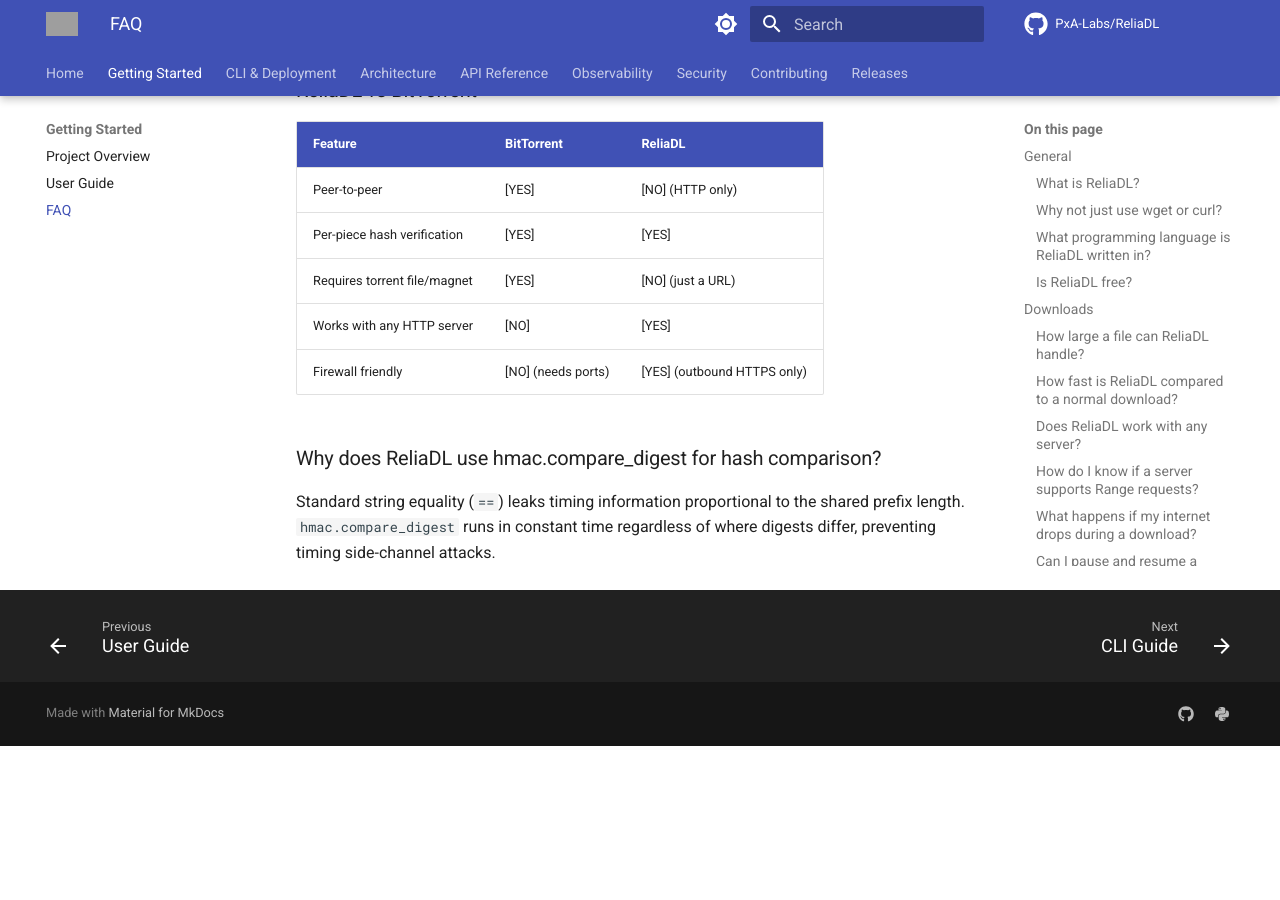
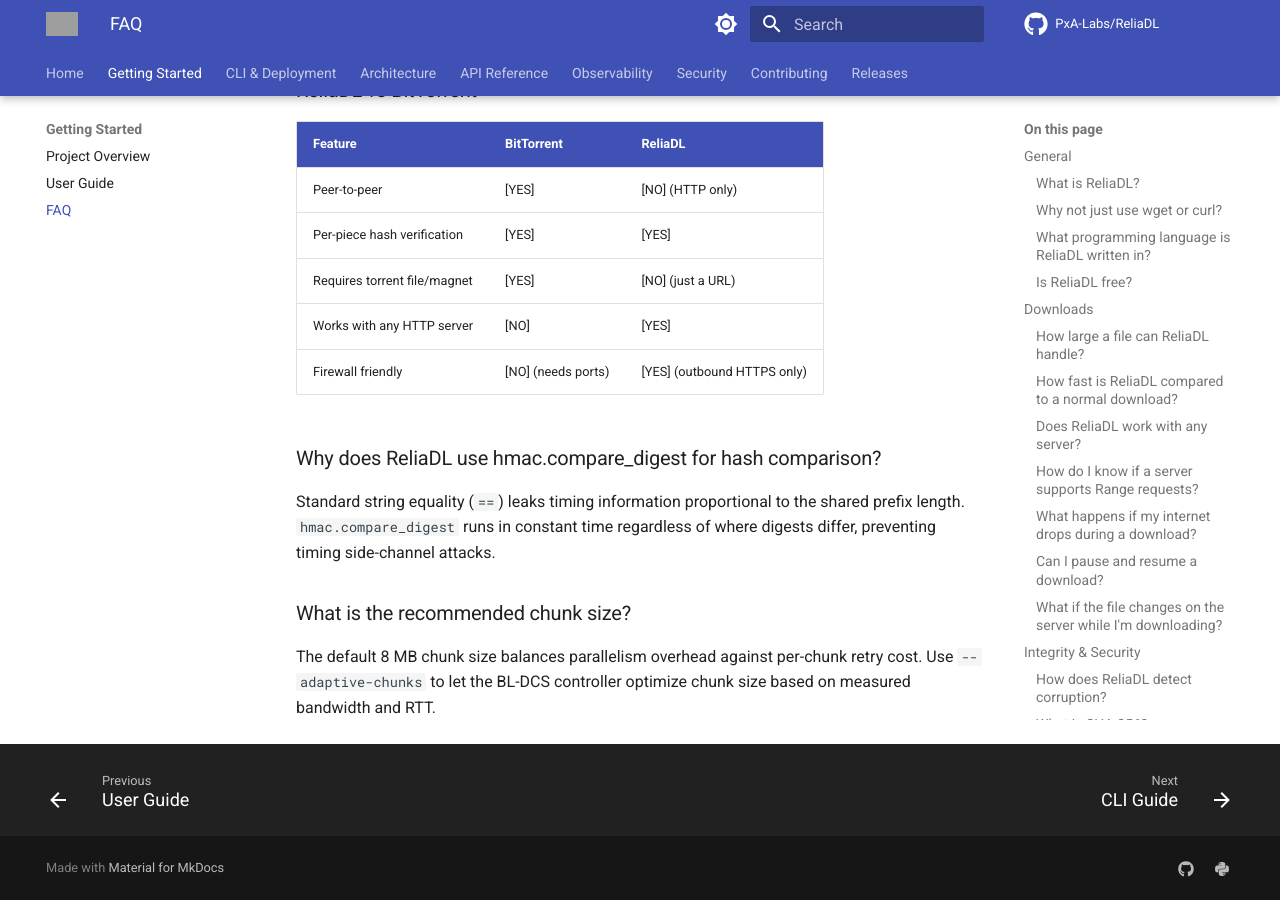
Before and after one commit to PxA-Labs/ReliaDL, an MkDocs documentation site: the page built from docs/FAQ.md, in a window 1280 px wide and 900 px high, scrolled down 6426 px. Built offline with MkDocs 1.6.1 and Material for MkDocs 9.7.7, drawn with Linux system fonts in a browser that asks for light colours; comment, search, counter and statistics services are not loaded; the version menu is left out; before the commit the page ends 7172 px from its top, so only the background shows below that; grey boxes are pictures that could not be loaded.

Commit message:
docs: add chunk sizing recommendation to FAQ

```diff
--- a/docs/FAQ.md
+++ b/docs/FAQ.md
@@ -171,3 +171,7 @@
 ### Why does ReliaDL use hmac.compare_digest for hash comparison?
 
 Standard string equality (`==`) leaks timing information proportional to the shared prefix length. `hmac.compare_digest` runs in constant time regardless of where digests differ, preventing timing side-channel attacks.
+
+### What is the recommended chunk size?
+
+The default 8 MB chunk size balances parallelism overhead against per-chunk retry cost. Use `--adaptive-chunks` to let the BL-DCS controller optimize chunk size based on measured bandwidth and RTT.
```
